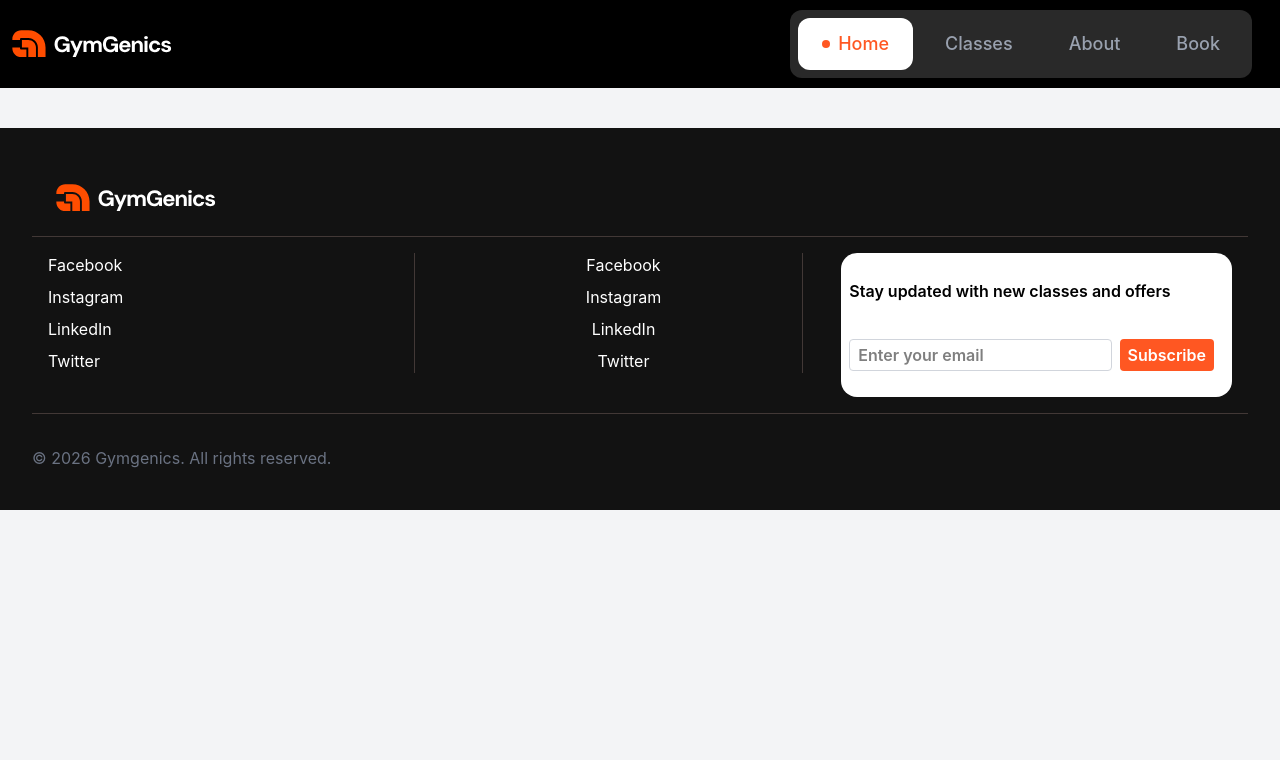
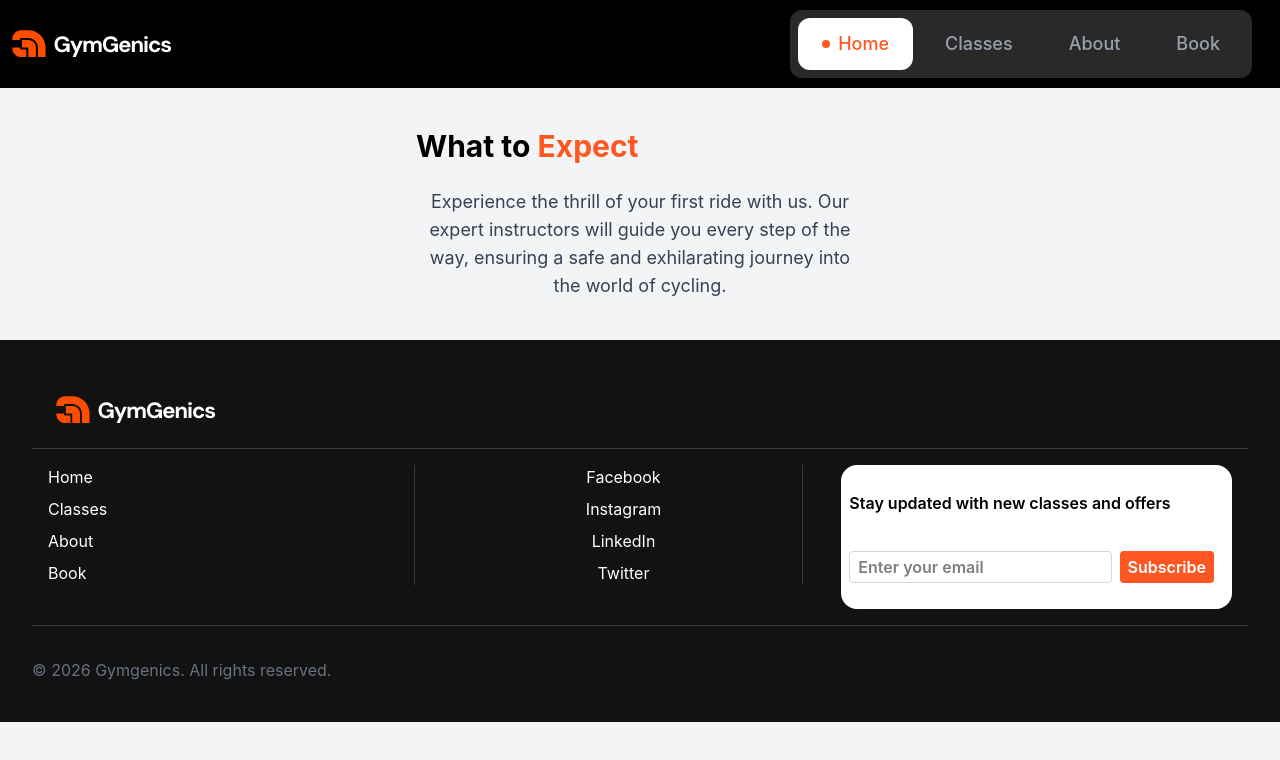
Before and after one commit to Usman-Nasir94/GymGenics-React, a React (Vite) app: page / in a window 1280 px wide. Shown: the top 760 px of the page. Built offline with nearby package versions, Linux system fonts and the light colour scheme.

Commit message:
created SectionHeader component

```diff
--- a/src/App.jsx
+++ b/src/App.jsx
@@ -1,5 +1,6 @@
 import  Navbar  from './components/navbar'
 import Footer from './components/footer'
+import FirstRide from './pages/firstRide'
 
 const App = () => {
 
@@ -7,6 +8,7 @@ const App = () => {
 
     <div className='flex flex-col items-center w-full h-screen gap-10 bg-gray-100'>
       <Navbar />
+      <FirstRide />
       <Footer />
     </div>
   )
--- a/src/components/button.jsx
+++ b/src/components/button.jsx
@@ -2,7 +2,7 @@ import React from 'react'
 
 const Button = (props) => {
   return (
-    <button className='bg-[#FF5722] text-white text-center px-2 rounded font-semibold hover:bg-orange-500 transition-colors'>
+    <button className='bg-[#FF5722] text-white text-center transition-transform duration-300 hover:scale-110 px-2 rounded font-semibold hover:bg-orange-500'>
       {props.text}
     </button>
   )
--- a/src/components/footer.jsx
+++ b/src/components/footer.jsx
@@ -10,10 +10,10 @@ const Footer = () => {
 
             <div className='grid grid-cols-2 grid-rows-2 gap-1.5 space-y-6 border-b border-[#423836] md:grid-cols-3 md:grid-rows-1 p-4'>
                 <ul className='space-y-2 text-md border-r border-[#423836] mr-6 pr-8'>
-                    <li className='transition-transform duration-300 hover:scale-105 hover:text-[#FF5722] cursor-pointer'>Facebook</li>
-                    <li className='transition-transform duration-300 hover:scale-105 hover:text-[#FF5722] cursor-pointer'>Instagram</li>
-                    <li className='transition-transform duration-300 hover:scale-105 hover:text-[#FF5722] cursor-pointer'>LinkedIn</li>
-                    <li className='transition-transform duration-300 hover:scale-105 hover:text-[#FF5722] cursor-pointer'>Twitter</li>
+                    <li className='transition-transform duration-300 hover:scale-105 hover:text-[#FF5722] cursor-pointer'>Home</li>
+                    <li className='transition-transform duration-300 hover:scale-105 hover:text-[#FF5722] cursor-pointer'>Classes</li>
+                    <li className='transition-transform duration-300 hover:scale-105 hover:text-[#FF5722] cursor-pointer'>About</li>
+                    <li className='transition-transform duration-300 hover:scale-105 hover:text-[#FF5722] cursor-pointer'>Book</li>
                 </ul>
                 <ul className='space-y-2 text- md:border-r border-[#423836] text-center md:mr-8'>
                     <li className='transition-transform duration-300 hover:scale-105 hover:text-[#FF5722] cursor-pointer'>Facebook</li>
--- /dev/null
+++ b/src/components/sectionHeader.jsx
@@ -0,0 +1,29 @@
+import React from 'react'
+
+const SectionHeader = ({ sentence, highlight = "first", theme = "dark" }) => {
+  const words = sentence.split(" ");
+
+  // Logic to pick which word to highlight
+  const highlightIndex = highlight === "first" ? 0 : words.length - 1;
+
+  // Logic for base text color (white for dark bg, black for light bg)
+  const baseTextColor = theme === "dark" ? "text-white" : "text-black";
+
+  return (
+    <h2 className={`text-3xl font-bold ${baseTextColor} mb-6`}>
+      {words.map((word, index) => {
+        const isHighlighted = index === highlightIndex;
+        return (
+          <span
+            key={index}
+            className={isHighlighted ? "text-[#FF5722]" : ""}
+          >
+            {word}{index !== words.length - 1 ? " " : ""}
+          </span>
+        );
+      })}
+    </h2>
+  );
+};
+
+export default SectionHeader
--- a/src/pages/firstRide.jsx
+++ b/src/pages/firstRide.jsx
@@ -1,9 +1,9 @@
-import React from 'react'
+import WhatToExpect from '../sections/whatToExpect'
 
 const firstRide = () => {
   return (
     <div>
-      <h1>This is the First Ride Page</h1>
+      <WhatToExpect />
     </div>
   )
 }
--- /dev/null
+++ b/src/sections/whatToExpect.jsx
@@ -0,0 +1,12 @@
+import SectionHeader from '../components/sectionHeader'
+
+const WhatToExpect = () => {
+  return (
+    <div>
+      <SectionHeader sentence="What to Expect" highlight="last" theme="light" />
+      <p className='text-lg text-gray-700 text-center max-w-md'>Experience the thrill of your first ride with us. Our expert instructors will guide you every step of the way, ensuring a safe and exhilarating journey into the world of cycling.</p>
+    </div>
+  )
+}
+
+export default WhatToExpect
```
